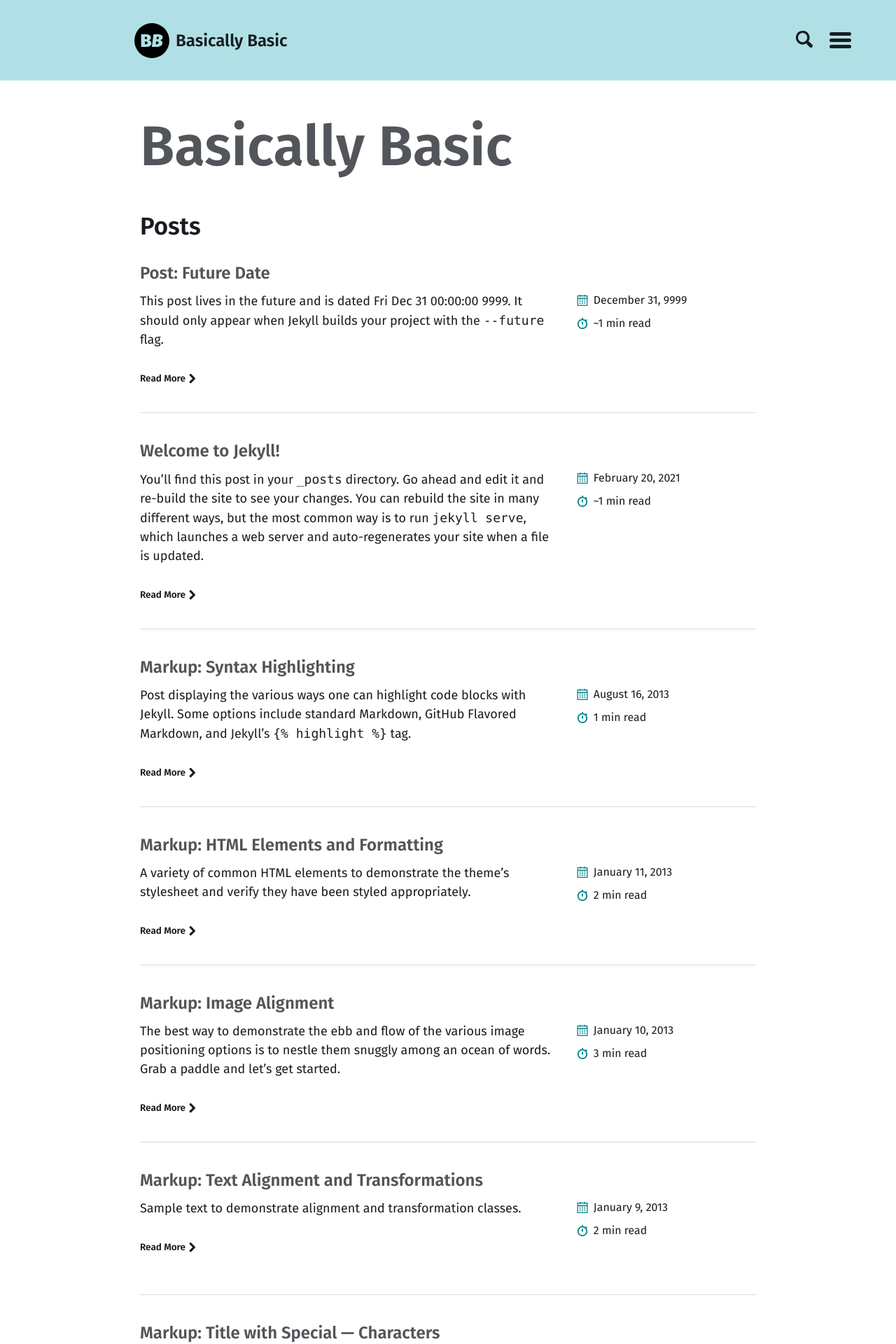
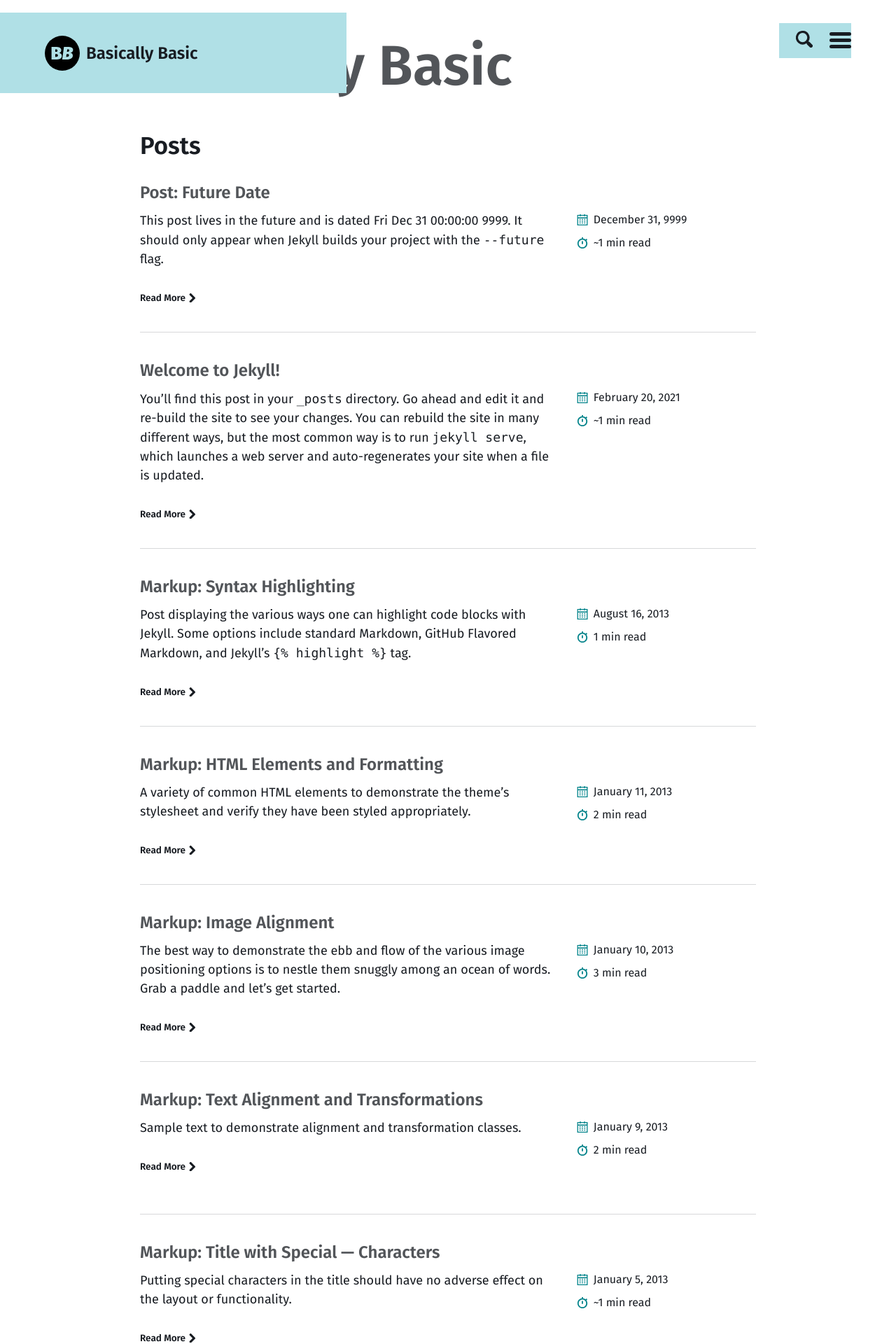
Before and after one commit to motilalmeher/motilalmeher.github.io, a Jekyll site: the page built from index.md, in a window 1280 px wide. Shown: the top 1920 px of the page at 70% size. Built offline with Jekyll 4.4.1, drawn with Linux system fonts in a browser that asks for light colours; the list of posts is cut into pages by our own code; comment, search, counter and statistics services are not loaded.

Commit message:
Update masthead.html

```diff
--- a/_includes/masthead.html
+++ b/_includes/masthead.html
@@ -4,7 +4,7 @@
   {% assign site_logo = site.logo | relative_url %}
 {% endif %}
 
-<header id="masthead" style="background-color:#b0e0e6">
+<header id="masthead" style="background-color:#b0e0e6;position: fixed;top: 0;">
   <div class="inner">
     <div class="title-area">
       {% if page.url == '/' %}
```
